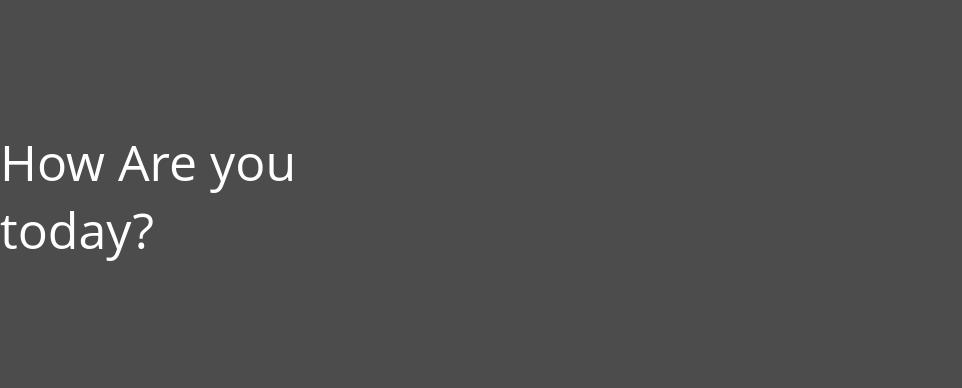
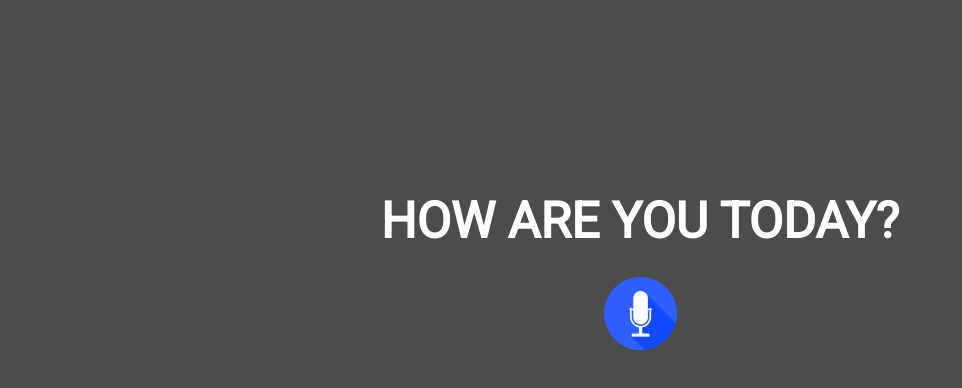
Before and after one commit to RaulButuc/fitnesslife, a plain HTML site: page templates/main.html in a window 1280 px wide. Shown: the whole page, without its empty margins (0-962 px from the left). Drawn offline with nearby package versions, Linux system fonts and the light colour scheme.

Commit message:
Added the button; changed the styles

```diff
--- a/static/css/main.css
+++ b/static/css/main.css
@@ -17,8 +17,29 @@ section.intro{
   min-height: 100%;
 }
 
+.text {
+    display: table;
+	font-family: 'Roboto', sans-serif;
+	font-weight: 800;
+    font-size: 50px;
+    margin: 0 auto;
+    padding-top: 15%;
+	color: white;
+	z-index: 1;
+}
+
+.mic {
+	display: table;
+	margin: 0 auto;
+	width: 73px;
+	height: 73px;
+	background: url("../img/mic-blue.png") no-repeat center;
+	border: none;
+	cursor: pointer;
+	padding-top: 125px;
+}
+
 .video{
-
   position: relative;
   z-index: 9000;
   background-color:rgba(0,0,0,0.7);
@@ -28,16 +49,14 @@ section.intro{
   left:0;
 }
 
+.clear:after {
+	content: ".";
+    visibility: hidden;
+    display: block;
+    height: 0;
+    clear: both;
+}
+
 /*@keyframes alpha {
   50%{fill: #000;}
 }*/
-
-.text {
-    position: absolute;
-    z-index: 1;
-    font-size: 50px;
-    margin: 0 auto;
-    width: 33%;
-    color: white;
-    padding-top: 10%;
-}
--- a/templates/main.html
+++ b/templates/main.html
@@ -7,13 +7,16 @@
   <script src="../static/js/jquery.vide.js"></script>
   <meta charset="UTF-8">
   <title>Body background example</title>
+  <link href='http://fonts.googleapis.com/css?family=Roboto' rel='stylesheet' type='text/css'>
   <link rel="stylesheet" href="../static/css/main.css" >
 
 </head>
 <body data-vide-bg="../static/vid/intro">
 
  <div class="video">
- 	<div class="text">How Are you today?</div>
+ 	<div class="text">HOW ARE YOU TODAY?</div>
+	<div class="clear"></div>
+	<button class="mic" onclick="javascript:void(0);"></button>
  </div>
 </body>
 </html>
```
Also changed, not shown: static/img/mic-blue.png (added).
